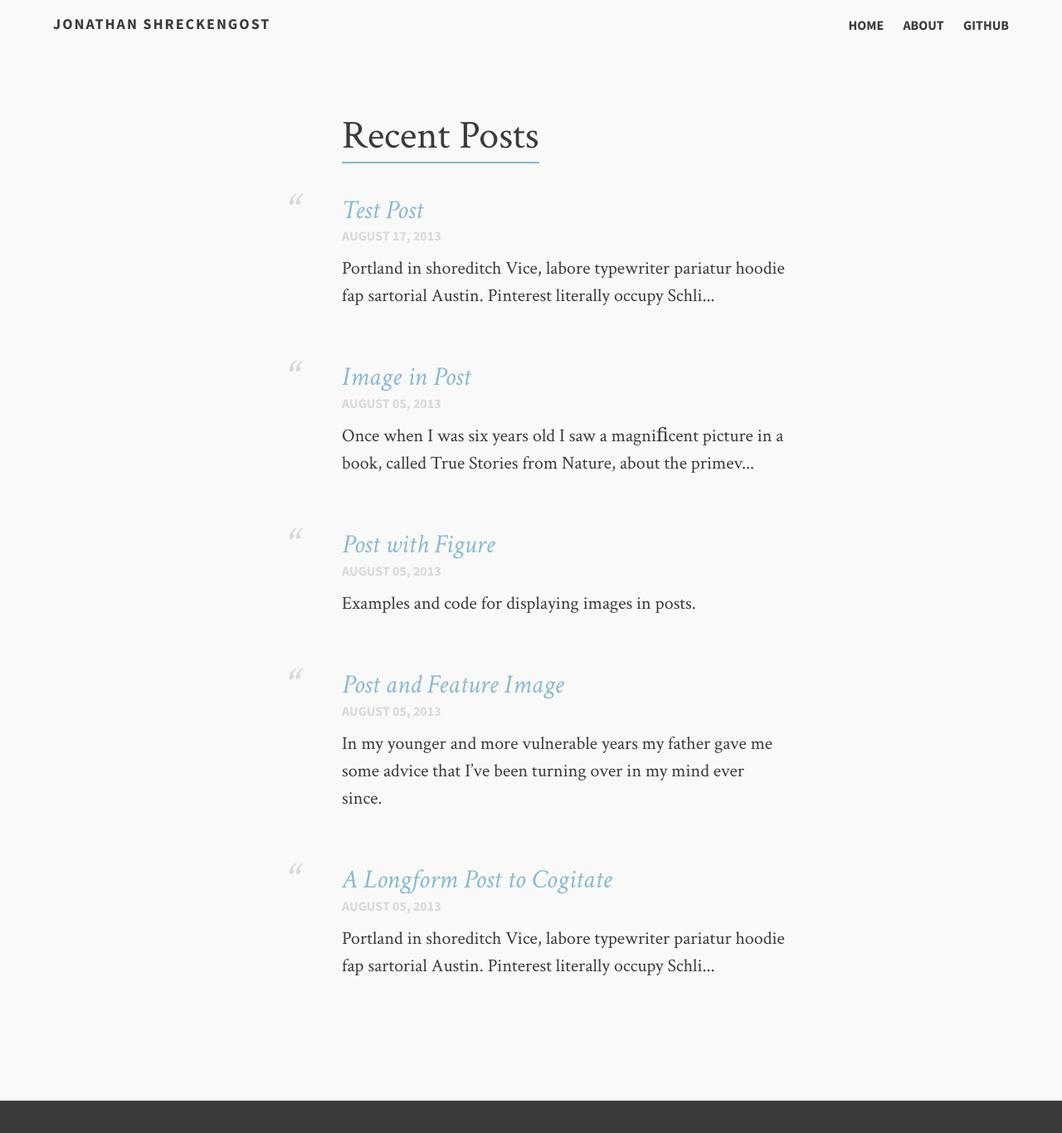
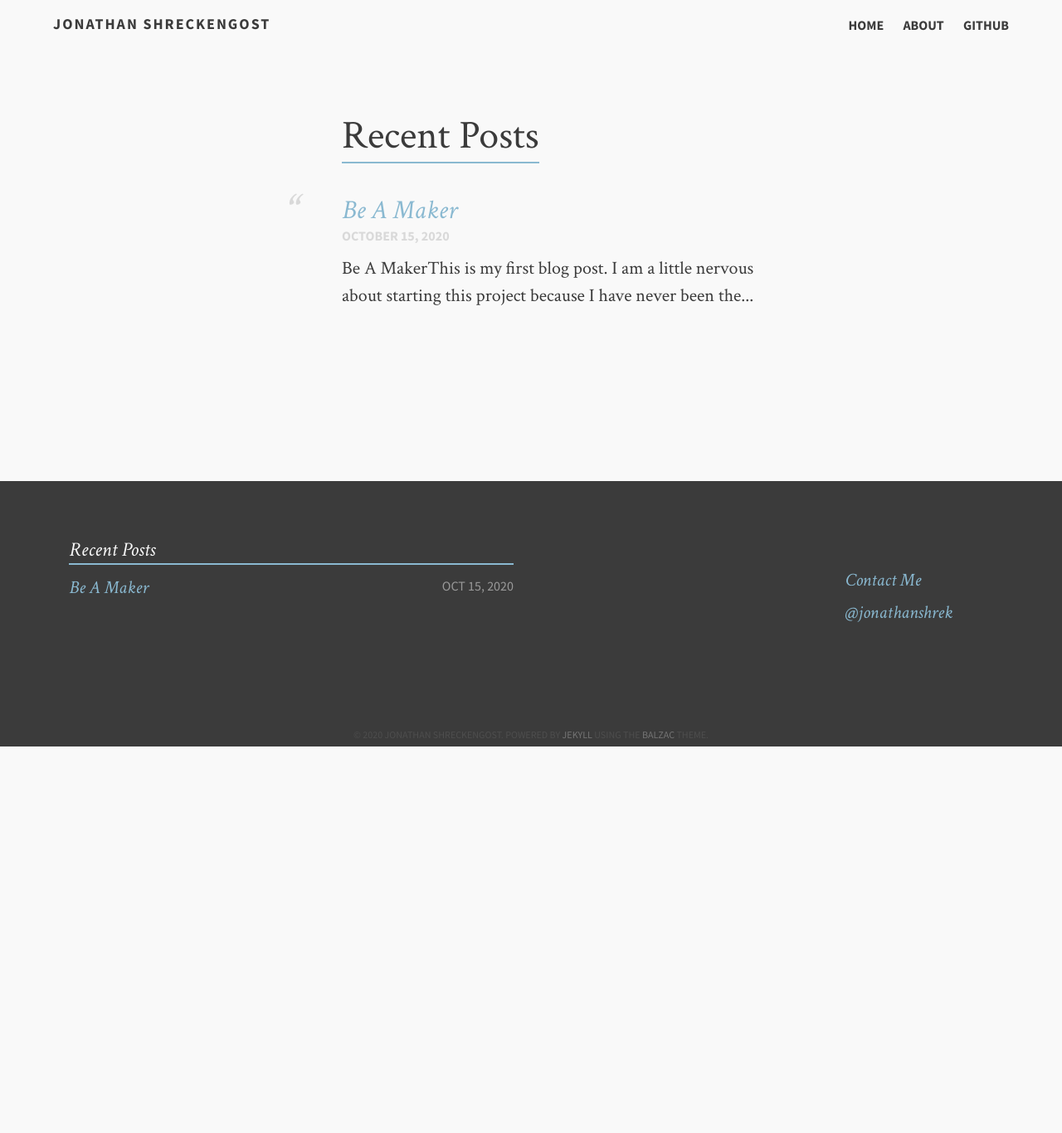
Before and after one commit to JonathanShrek/jonathanshrek.github.io, a Jekyll site: the page built from index.md, in a window 1280 px wide and 1400 px high. Shown: the top 1366 px of the window at 83% size. Built offline with Jekyll 4.4.1, drawn with Linux system fonts in a browser that asks for light colours; some of the changed lines change nothing that is shown; some of the changed text lies outside the part shown.

Commit message:
tweaking

```diff
--- a/_posts/2013-08-05-longform-post.md
+++ /dev/null
@@ -1,44 +0,0 @@
----
-layout: post-no-feature
-title: "A Longform Post to Cogitate"
-description: "Portland in shoreditch Vice, labore typewriter pariatur hoodie fap sartorial Austin. Pinterest literally occupy Schlitz forage."
-category: articles
-tags: [sample post, readability, test]
----
-
-Shoreditch bicycle rights anim, flexitarian laboris put a bird on it vinyl cupidatat narwhal. Hashtag artisan skateboard, flannel Bushwick nesciunt salvia aute fixie do plaid post-ironic dolor McSweeney's. Cliche pour-over chambray nulla four loko skateboard sapiente hashtag.
-
-Vero laborum commodo occupy. Semiotics voluptate mumblecore pug. Cosby sweater ullamco quinoa ennui assumenda, sapiente occupy delectus lo-fi. Ea fashion axe Marfa cillum aliquip. Retro Bushwick keytar cliche. Before they sold out sustainable gastropub Marfa readymade, ethical Williamsburg skateboard brunch qui consectetur gentrify semiotics. Mustache cillum irony, fingerstache magna pour-over keffiyeh tousled selfies.
-
-## Cupidatat 90's lo-fi authentic try-hard
-
-In pug Portland incididunt mlkshk put a bird on it vinyl quinoa. Terry Richardson shabby chic +1, scenester Tonx excepteur tempor fugiat voluptate fingerstache aliquip nisi next level. Farm-to-table hashtag Truffaut, Odd Future ex meggings gentrify single-origin coffee try-hard 90's.
-
-* Sartorial hoodie
-* Labore viral forage
-* Tote bag selvage
-* DIY exercitation et id ugh tumblr church-key
-
-Incididunt umami sriracha, ethical fugiat VHS ex assumenda yr irure direct trade. Marfa Truffaut bicycle rights, kitsch placeat Etsy kogi asymmetrical. Beard locavore flexitarian, kitsch photo booth hoodie plaid ethical readymade leggings yr.
-
-Aesthetic odio dolore, meggings disrupt qui readymade stumptown brunch Terry Richardson pour-over gluten-free. Banksy american apparel in selfies, biodiesel flexitarian organic meh wolf quinoa gentrify banjo kogi. Readymade tofu ex, scenester dolor umami fingerstache occaecat fashion axe Carles jean shorts minim. Keffiyeh fashion axe nisi Godard mlkshk dolore. Lomo you probably haven't heard of them eu non, Odd Future Truffaut pug keytar meggings McSweeney's Pinterest cred. Etsy literally aute esse, eu bicycle rights qui meggings fanny pack. Gentrify leggings pug flannel duis.
-
-## Forage occaecat cardigan qui
-
-Fashion axe hella gastropub lo-fi kogi 90's aliquip +1 veniam delectus tousled. Cred sriracha locavore gastropub kale chips, iPhone mollit sartorial. Anim dolore 8-bit, pork belly dolor photo booth aute flannel small batch. Dolor disrupt ennui, tattooed whatever salvia Banksy sartorial roof party selfies raw denim sint meh pour-over. Ennui eu cardigan sint, gentrify iPhone cornhole.
-
-> Whatever velit occaecat quis deserunt gastropub, leggings elit tousled roof party 3 wolf moon kogi pug blue bottle ea. Fashion axe shabby chic Austin quinoa pickled laborum bitters next level, disrupt deep v accusamus non fingerstache.
-
-Tote bag asymmetrical elit sunt. Occaecat authentic Marfa, hella McSweeney's next level irure veniam master cleanse. Sed hoodie letterpress artisan wolf leggings, 3 wolf moon commodo ullamco. Anim occupy ea labore Terry Richardson. Tofu ex master cleanse in whatever pitchfork banh mi, occupy fugiat fanny pack Austin authentic. Magna fugiat 3 wolf moon, labore McSweeney's sustainable vero consectetur. Gluten-free disrupt enim, aesthetic fugiat jean shorts trust fund keffiyeh magna try-hard.
-
-## Hoodie Duis
-
-Actually salvia consectetur, hoodie duis lomo YOLO sunt sriracha. Aute pop-up brunch farm-to-table odio, salvia irure occaecat. Sriracha small batch literally skateboard. Echo Park nihil hoodie, aliquip forage artisan laboris. Trust fund reprehenderit nulla locavore. Stumptown raw denim kitsch, keffiyeh nulla twee dreamcatcher fanny pack ullamco 90's pop-up est culpa farm-to-table. Selfies 8-bit do pug odio.
-
-### Thundercats Ho!
-
-Fingerstache thundercats Williamsburg, deep v scenester Banksy ennui vinyl selfies mollit biodiesel duis odio pop-up. Banksy 3 wolf moon try-hard, sapiente enim stumptown deep v ad letterpress. Squid beard brunch, exercitation raw denim yr sint direct trade. Raw denim narwhal id, flannel DIY McSweeney's seitan. Letterpress artisan bespoke accusamus, meggings laboris consequat Truffaut qui in seitan. Sustainable cornhole Schlitz, twee Cosby sweater banh mi deep v forage letterpress flannel whatever keffiyeh. Sartorial cred irure, semiotics ethical sed blue bottle nihil letterpress.
-
-Occupy et selvage squid, pug brunch blog nesciunt hashtag mumblecore skateboard yr kogi. Ugh small batch swag four loko. Fap post-ironic qui tote bag farm-to-table american apparel scenester keffiyeh vero, swag non pour-over gentrify authentic pitchfork. Schlitz scenester lo-fi voluptate, tote bag irony bicycle rights pariatur vero Vice freegan wayfarers exercitation nisi shoreditch. Chambray tofu vero sed. Street art swag literally leggings, Cosby sweater mixtape PBR lomo Banksy non in pitchfork ennui McSweeney's selfies. Odd Future Banksy non authentic.
-
-Aliquip enim artisan dolor post-ironic. Pug tote bag Marfa, deserunt pour-over Portland wolf eu odio intelligentsia american apparel ugh ea. Sunt viral et, 3 wolf moon gastropub pug id. Id fashion axe est typewriter, mlkshk Portland art party aute brunch. Sint pork belly Cosby sweater, deep v mumblecore kitsch american apparel. Try-hard direct trade tumblr sint skateboard. Adipisicing bitters excepteur biodiesel, pickled gastropub aute veniam.
--- a/_posts/2013-08-05-post-with-feature.md
+++ /dev/null
@@ -1,32 +0,0 @@
----
-layout: post
-title: Post and Feature Image
-description: "In my younger and more vulnerable years my father gave me some advice that I’ve been turning over in my mind ever since."
-category: articles
-tags: [intro, beginner, jekyll, tutorial]
-image:
-  feature: "https://farm8.staticflickr.com/7014/6840341477_e49612bc59_o_d.jpg"
----
-
-“Whenever you feel like criticizing any one,” he told me, “just remember that all the people in this world haven’t had the advantages that you’ve had.”
-
-He didn’t say any more, but we’ve always been unusually communicative in a reserved way, and I understood that he meant a great deal more than that. In consequence, I’m inclined to reserve all judgments, a habit that has opened up many curious natures to me and also made me the victim of not a few veteran bores. The abnormal mind is quick to detect and attach itself to this quality when it appears in a normal person, and so it came about that in college I was unjustly accused of being a politician, because I was privy to the secret griefs of wild, unknown men. Most of the confidences were unsought — frequently I have feigned sleep, preoccupation, or a hostile levity when I realized by some unmistakable sign that an intimate revelation was quivering on the horizon; for the intimate revelations of young men, or at least the terms in which they express them, are usually plagiaristic and marred by obvious suppressions. Reserving judgments is a matter of infinite hope. I am still a little afraid of missing something if I forget that, as my father snobbishly suggested, and I snobbishly repeat, a sense of the fundamental decencies is parcelled out unequally at birth.
-
-And, after boasting this way of my tolerance, I come to the admission that it has a limit. Conduct may be founded on the hard rock or the wet marshes, but after a certain point I don’t care what it’s founded on. When I came back from the East last autumn I felt that I wanted the world to be in uniform and at a sort of moral attention forever; I wanted no more riotous excursions with privileged glimpses into the human heart. Only Gatsby, the man who gives his name to this book, was exempt from my reaction — Gatsby, who represented everything for which I have an unaffected scorn. If personality is an unbroken series of successful gestures, then there was something gorgeous about him, some heightened sensitivity to the promises of life, as if he were related to one of those intricate machines that register earthquakes ten thousand miles away. This responsiveness had nothing to do with that flabby impressionability which is dignified under the name of the “creative temperament.”— it was an extraordinary gift for hope, a romantic readiness such as I have never found in any other person and which it is not likely I shall ever find again. No — Gatsby turned out all right at the end; it is what preyed on Gatsby, what foul dust floated in the wake of his dreams that temporarily closed out my interest in the abortive sorrows and short-winded elations of men.
-My family have been prominent, well-to-do people in this Middle Western city for three generations. The Carraways are something of a clan, and we have a tradition that we’re descended from the Dukes of Buccleuch, but the actual founder of my line was my grandfather’s brother, who came here in fifty-one, sent a substitute to the Civil War, and started the wholesale hardware business that my father carries on to-day.
-
-I never saw this great-uncle, but I’m supposed to look like him — with special reference to the rather hard-boiled painting that hangs in father’s office. I graduated from New Haven in 1915, just a quarter of a century after my father, and a little later I participated in that delayed Teutonic migration known as the Great War. I enjoyed the counter-raid so thoroughly that I came back restless. Instead of being the warm centre of the world, the Middle West now seemed like the ragged edge of the universe — so I decided to go East and learn the bond business. Everybody I knew was in the bond business, so I supposed it could support one more single man. All my aunts and uncles talked it over as if they were choosing a prep school for me, and finally said, “Why — ye — es,” with very grave, hesitant faces. Father agreed to finance me for a year, and after various delays I came East, permanently, I thought, in the spring of twenty-two.
-
-The practical thing was to find rooms in the city, but it was a warm season, and I had just left a country of wide lawns and friendly trees, so when a young man at the office suggested that we take a house together in a commuting town, it sounded like a great idea. He found the house, a weather-beaten cardboard bungalow at eighty a month, but at the last minute the firm ordered him to Washington, and I went out to the country alone. I had a dog — at least I had him for a few days until he ran away — and an old Dodge and a Finnish woman, who made my bed and cooked breakfast and muttered Finnish wisdom to herself over the electric stove.
-
-It was lonely for a day or so until one morning some man, more recently arrived than I, stopped me on the road.
-
-“How do you get to West Egg village?” he asked helplessly.
-
-I told him. And as I walked on I was lonely no longer. I was a guide, a pathfinder, an original settler. He had casually conferred on me the freedom of the neighborhood.
-And so with the sunshine and the great bursts of leaves growing on the trees, just as things grow in fast movies, I had that familiar conviction that life was beginning over again with the summer.
-
-There was so much to read, for one thing, and so much fine health to be pulled down out of the young breath-giving air. I bought a dozen volumes on banking and credit and investment securities, and they stood on my shelf in red and gold like new money from the mint, promising to unfold the shining secrets that only Midas and Morgan and Maecenas knew. And I had the high intention of reading many other books besides. I was rather literary in college — one year I wrote a series of very solemn and obvious editorials for the “Yale News.”— and now I was going to bring back all such things into my life and become again that most limited of all specialists, the “well-rounded man.” This isn’t just an epigram — life is much more successfully looked at from a single window, after all.
-
-It was a matter of chance that I should have rented a house in one of the strangest communities in North America. It was on that slender riotous island which extends itself due east of New York — and where there are, among other natural curiosities, two unusual formations of land. Twenty miles from the city a pair of enormous eggs, identical in contour and separated only by a courtesy bay, jut out into the most domesticated body of salt water in the Western hemisphere, the great wet barnyard of Long Island Sound. They are not perfect ovals — like the egg in the Columbus story, they are both crushed flat at the contact end — but their physical resemblance must be a source of perpetual confusion to the gulls that fly overhead. To the wingless a more arresting phenomenon is their dissimilarity in every particular except shape and size.
-I lived at West Egg, the — well, the less fashionable of the two, though this is a most superficial tag to express the bizarre and not a little sinister contrast between them. My house was at the very tip of the egg, only fifty yards from the Sound, and squeezed between two huge places that rented for twelve or fifteen thousand a season. The one on my right was a colossal affair by any standard — it was a factual imitation of some Hotel de Ville in Normandy, with a tower on one side, spanking new under a thin beard of raw ivy, and a marble swimming pool, and more than forty acres of lawn and garden. It was Gatsby’s mansion. Or, rather, as I didn’t know Mr. Gatsby, it was a mansion inhabited by a gentleman of that name. My own house was an eyesore, but it was a small eyesore, and it had been overlooked, so I had a view of the water, a partial view of my neighbor’s lawn, and the consoling proximity of millionaires — all for eighty dollars a month.
--- a/_posts/2013-08-05-post-with-figure.md
+++ /dev/null
@@ -1,23 +0,0 @@
----
-layout: post
-title: "Post with Figure"
-description: "Examples and code for displaying images in posts."
-category: articles
-tags: [sample post, images, test]
----
-
-This is a post that uses a `figure`. It stacks these images and places a nice little caption below if you fill out `figcaption`.
-
-### Single Image Figure
-
-<figure>
-	<img src="http://farm9.staticflickr.com/8426/7758832526_cc8f681e48_c.jpg">
-	<figcaption>Morning Fog Emerging From Trees by A Guy Taking Pictures, on Flickr</figcaption>
-</figure>
-
-{% highlight html linenos %}
-<figure>
-	<img src="/images/image-filename-1.jpg">
-	<figcaption>Caption describing these two images.</figcaption>
-</figure>
-{% endhighlight %}
--- a/_posts/2013-08-05-the-little-prince.md
+++ /dev/null
@@ -1,33 +0,0 @@
----
-layout: post-no-feature
-title: "Image in Post"
-description: "Once when I was six years old I saw a magniﬁcent picture in a book, called
-True Stories from Nature, about the primeval forest."
-comments: true
-category: articles
----
-
- It was a picture of a boa constrictor in the act of swallowing an animal. Here is a copy of the drawing:
-
- ![Drawing A]({{ site.url }}/images/money.jpg)
-
- In the book it said: “Boa constrictors swallow their prey whole, without
-chewing it. After that they are not able to move, and they sleep through the
-six months that they need for digestion.”
-
-I pondered deeply, then, over the adventures of the jungle. And after some
-work with a colored pencil I succeeded in making my ﬁrst drawing.
-My Drawing Number One. It looked like this:
-
-![Drawing Number One]({{ site.url }}/images/sticker-mule.jpg)
-
-I showed my masterpiece to the grown-ups, and asked them whether the
-drawing frightened them.
-
-But they answered: “Frighten? Why should any one be frightened by a
-hat?”
-
-My drawing was not a picture of a hat. It was a picture of a boa constrictor
-digesting an elephant. But since the grown-ups were not able to understand it,
-I made another drawing: I drew the inside of the boa constrictor, so that the
-grown-ups could see it clearly. They always need to have things explained.
--- a/_posts/2013-08-17-test-post.md
+++ /dev/null
@@ -1,12 +0,0 @@
----
-layout: post-light-feature
-title: Test Post
-description: "Portland in shoreditch Vice, labore typewriter pariatur hoodie fap sartorial Austin. Pinterest literally occupy Schlitz forage."
-categories: articles
-date: 2013-08-17
-image:
-        feature: soft-trees.jpg
----
-Shoreditch bicycle rights anim, flexitarian laboris put a bird on it vinyl cupidatat narwhal. Hashtag artisan skateboard, flannel Bushwick nesciunt salvia aute fixie do plaid post-ironic dolor McSweeney's. Cliche pour-over chambray nulla four loko skateboard sapiente hashtag.
-
-Vero laborum commodo occupy. Semiotics voluptate mumblecore pug. Cosby sweater ullamco quinoa ennui assumenda, sapiente occupy delectus lo-fi. Ea fashion axe Marfa cillum aliquip. Retro Bushwick keytar cliche. Before they sold out sustainable gastropub Marfa readymade, ethical Williamsburg skateboard brunch qui consectetur gentrify semiotics. Mustache cillum irony, fingerstache magna pour-over keffiyeh tousled selfies.
--- /dev/null
+++ b/_posts/2020-10-15-be-a-maker.md
@@ -0,0 +1,27 @@
+## Be A Maker
+
+This is my first blog post. I am a little nervous about starting this project because I have never been the one to openly express my thoughts and opinions on the internet. I have always been very hesitant to post anything online due to criticism and self doubt. I recently found an article on Y Combinator titled "Why you should write" by Preetam Nath and I was inspired to try my hand at writing as a way to better express myself and create something meaningful. I want to try and make a habit of writing my thoughts out like this and have set a reminder for myself every Thursday to write something down.
+
+Be a maker. Until about a year ago this really didn't mean a whole lot to me. I didn't grasp the concept of creating. The world is run by those that create. Every day people are consuming things whether that be media, food, energy, etc. Without the people that create or make, we would not have these things to consume. When I began my career as a software developer I had to start turning ideas into reality on a daily basis. This is when it dawned on me how important being a maker really is.
+
+What makes you unique from everyone else? How can you make a difference in the world? These are questions that can be answered by creating or making things. This can range from writing, art, music, software, metal fabrication, anything. The world is a vast ocean and you and I are nothing more than a small rain drop and so it may feel overwhelming or impossible to even make a splash. When you create something a section of that ocean relates to it and an even smaller section understands it and an even smaller section stands by it and supports it. Its in these small subsections where your impact will have the greatest impact, but if you never create or make this impact will never happen.
+
+This blog post is a form of making. I am creating content that you are currently consuming. The point of this blog post might even resonate with you and encourage you to take up some sort of making hobby. If I am able to make that kind of an impact on you with my writing then I have made a splash.
+
+Do not let self doubt keep you away from creating something. Any type of work that is available publicly will not resonate with some. You may receive harsh comments or feedback and that comes with the territory, but that crowd that does resonate with your work and that you did make an impact on may send you good comments and positive feedback. You can either express and share your thoughts and knowledge with others or let self doubt keep you silent and never share these wonderful thoughts and ideas that make you who you are.
+
+"Everything around you that you call life was made up by people that were no smarter than you. - Steve Jobs"
+
+The world belongs to the makers.
+
+A single photo can get millions of views online. A single book can sell millions of copies. A single business can sell millions of products. The world belongs to those that were not afraid to fail and embraced the knowledge that they could make a splash even if only in a small subsection of the people in this world.
+
+Stop procrastinating and begin making it a habit to create something. Set a reminder and stick to it.
+
+"Too many people die with their best ideas still inside of them. - James Clear"
+
+A legacy is built upon things that you have shared throughout your life.
+
+Instead of watching someone else play the game, its time to step into the arena and play the game ourselves.
+
+"You can either be judged because you created something or ignored because you left your greatness inside of you. Your call. - James Clear"
--- a/about.md
+++ b/about.md
@@ -10,17 +10,22 @@ image:
 
 I like to share my thoughts and opinions on topics that resonate with me. My goal is to post a new article every Sunday. If you enjoy any of my content or have any advice as to how I can improve the site, feel free to send me an email at JonathanShrek@gmail.com.
 
-### Features
-* flexible, uses max-width for responsive goodness
-* responsive drop down menu
-* retina images using @2x
-* post loop in the footer showing 3 latest post
-* custom portfolio page for case studies
+Feel free to checkout my [github](https://github.com/JonathanShrek) page to see some of the projects that I have been working in my spare time. If you would like some contribution to a project you are working on, feel free to reach out to me and I would be glad to help.
 
-### Acknowledgements
-I utilized my own HTML templates, but had no prior knowledge of liquid nor the required Jekyll system file format. I took [Michael Rose](http://twitter.com/mmistakes)'s theme [Minimal Mistakes](http://mmistakes.github.io/minimal-mistakes/). Having a prebuilt archive and the YAML front-matter already set up was a great help.
+### Skills
+* Python
+* VB.Net
+* SQL
+* Java
+* C++
 
- The lovely font shown here is Calendas. For full splendor on your blog, I suggest you [head over and buy that](http://calendasplus.com/). The full family is 3 weights and costs $3. Many thanks to Daniel Bruce for the wonderful Entypo icons. Those can be picked up at [entypo.com](http://entypo.com), but are included with the source files. It's also <b>retina ready</b> via retina.js. Check out how that works over at [retinajs.com](http://retinajs.com).
+### Projects
+* Contributer to the Pandas library for the Python programming language
+* Automated web scraper (python)
+* Key binding application to interact with the Spotify API (python)
+* Instagram bot (python)
+* Various scalable applications to increase productivity in the manufacturing process (VB.Net/SQL)
+* This site you are currently using (HTML/CSS/Markdown)
 
-### The Name
-Balzac was a famous writer, known for his beautiful prose. I read some Balzac in school, but mostly feel comfort in the name of my favorite coffee shop in Stratford, Ontario.
+### Resume
+A copy of my resume can be obtained [here]({{ site.url}}/assets/pdf/Resume.pdf).
```
Also changed, not shown: 1 other file.
